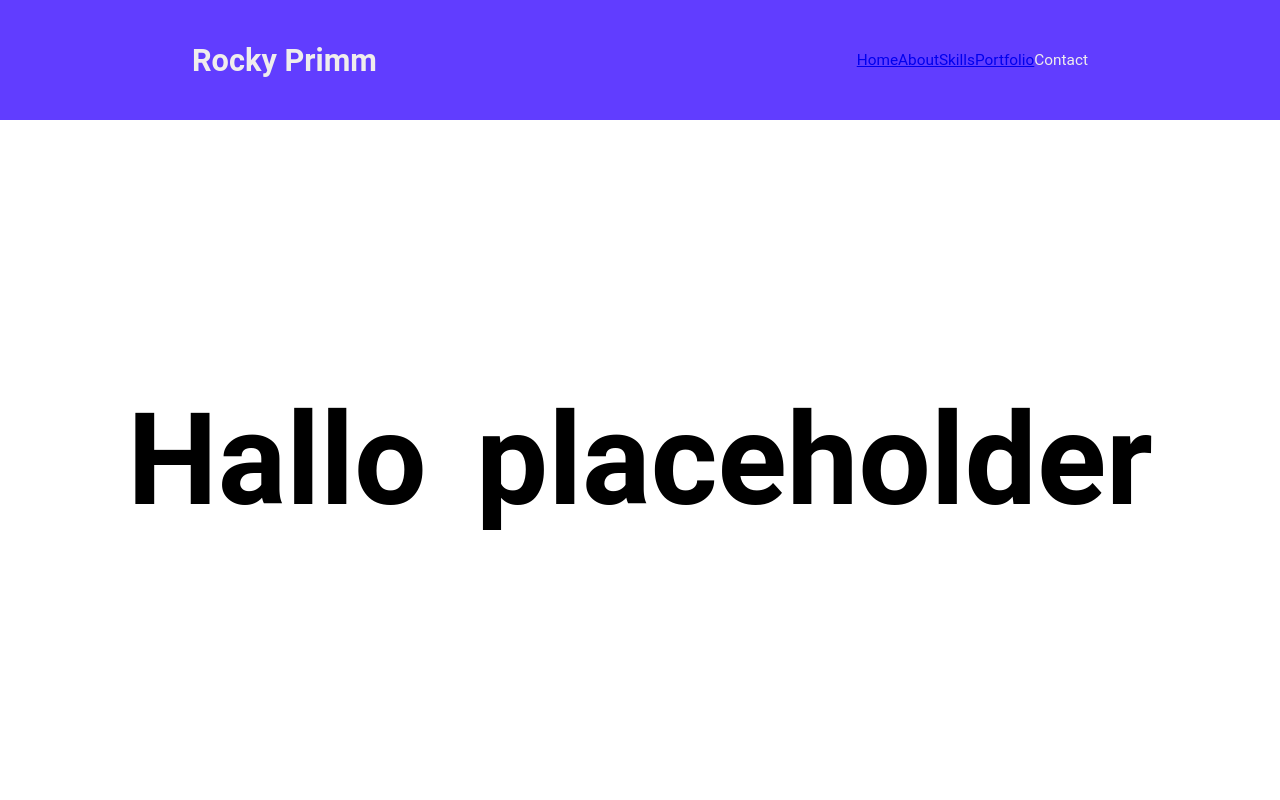
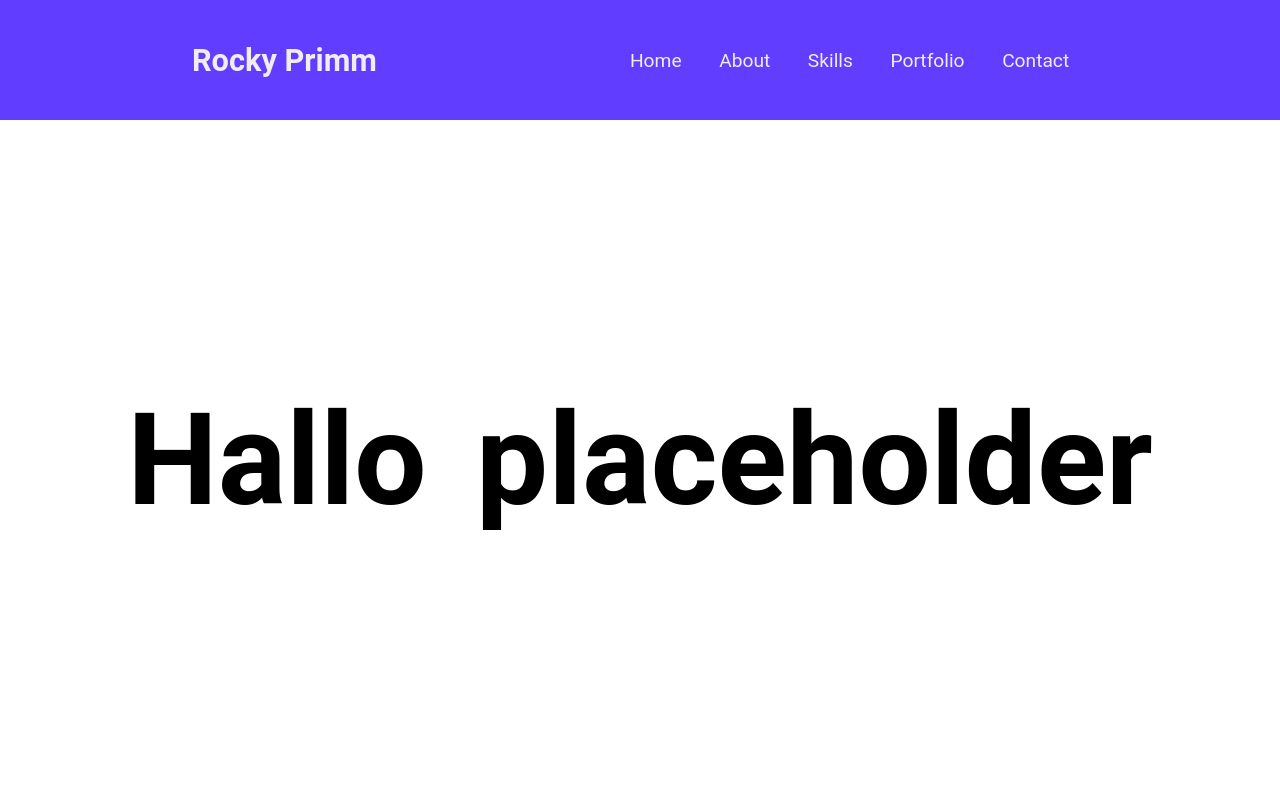
Before and after one commit to RPrimm/RPrimm.github.io, a React (Create React App) app in the folder client/: page / in a window 1280 px wide. Shown: the top 800 px of the page. Built offline with nearby package versions, Linux system fonts and the light colour scheme.

Commit message:
Scrolling button functionality

```diff
--- a/client/src/App.js
+++ b/client/src/App.js
@@ -35,17 +35,23 @@ function App() {
     .on('mouseenter', () => {$('#react-info').show(); $('.skills-info').css('background-color', '#61DAFB'); $('.skills-info-placeholder').hide();})
     .on('mouseleave', () => {$('#react-info').hide(); $('.skills-info').css('background-color', '#ededed'); $('.skills-info-placeholder').show()})
 
+  function scrollTo(element) {
+    $('html, body').animate({
+      scrollTop: $(element).offset().top  - $('.header').height()
+    }, 1000)
+  }
+
   return (
     <div className='App'>
       <div className='header'>
         <div className='header-content align'>
           <h1>Rocky Primm</h1>
           <div className='header-buttons'>
-            <a href='#home'>Home</a>
-            <a href='#about'>About</a>
-            <a href='#skills'>Skills</a>
-            <a href='#portfolio'>Portfolio</a>
-            <a>Contact</a>
+            <button onClick={() => {scrollTo('#home')}}>Home</button>
+            <button onClick={() => {scrollTo('#about')}}>About</button>
+            <button onClick={() => {scrollTo('#skills')}}>Skills</button>
+            <button onClick={() => {scrollTo('#portfolio')}}>Portfolio</button>
+            <button>Contact</button>
           </div>
         </div>
       </div>
--- a/client/src/index.css
+++ b/client/src/index.css
@@ -77,6 +77,9 @@ body {
 }
 .header-buttons button:hover {
     cursor: pointer;
+}
+.header-buttons button:visited {
+    border-bottom: #FFF solid 3px;
 }
 
 /*********HOME**********/
```
